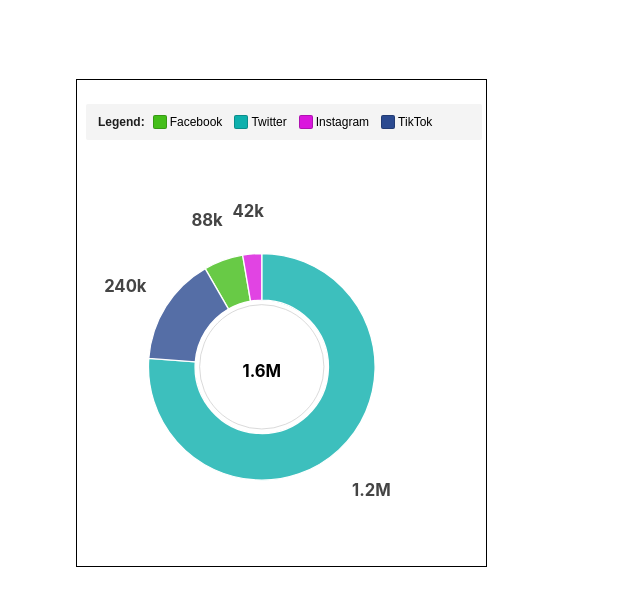
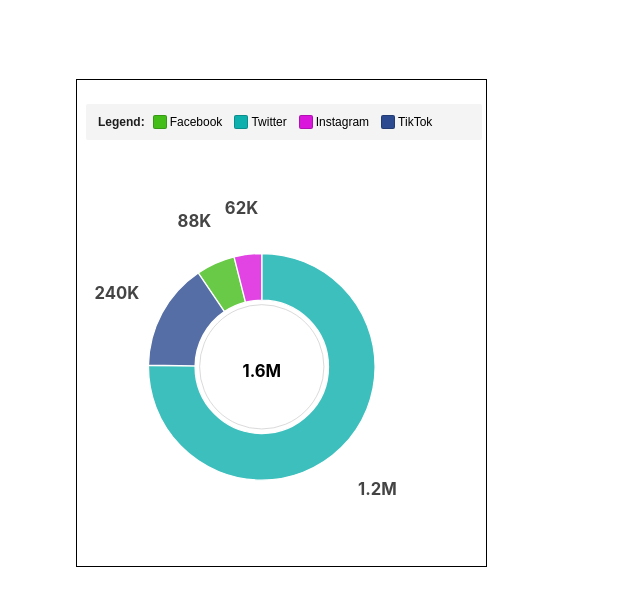
Before and after one commit to banu-drylogics/react-base, a React (Create React App) app: page / in a window 1280 px wide. Shown: the top 606 px of the page, without its empty margins (0-640 px from the left). Built offline with nearby package versions, Linux system fonts and the light colour scheme.

Commit message:
APPS-47999 Refoctored utils.tsx

```diff
--- a/src/components/dount/chartdata.ts
+++ b/src/components/dount/chartdata.ts
@@ -193,6 +193,33 @@ export const dountData = [
     "delta": 1264
   },
   {
+    "key": "Facebook",
+    "id": "4018",
+    "data_for": 1712880000,
+    "data_for_start": 1712880000,
+    "data_for_str": "2024-04-12",
+    "value": 6642,
+    "delta": 1264
+  },
+  {
+    "key": "Facebook",
+    "id": "4018",
+    "data_for": 1712880000,
+    "data_for_start": 1712880000,
+    "data_for_str": "2024-04-12",
+    "value": 6642,
+    "delta": 1264
+  },
+  {
+    "key": "Facebook",
+    "id": "4018",
+    "data_for": 1712880000,
+    "data_for_start": 1712880000,
+    "data_for_str": "2024-04-12",
+    "value": 6642,
+    "delta": 1264
+  },
+  {
     "key": "TikTok",
     "id": "4018",
     "data_for": 1712880000,
@@ -268,3 +295,17 @@ const desiredOrder = ['Facebook', 'Twitter', 'Instagram', 'TikTok'];
 export const colors = ["#43be19", "#0db0ad", '#da16dd', '#2b4a90', '#dd08f0'];
 const ChannelNames = _.map(updatedData, (data: Data) => data.channelName);
 export const legendNames = _.sortBy(ChannelNames, (item: string) => desiredOrder.indexOf(item));
+
+
+export const formatNumber = (num: number) => {
+  const formatLetters = ['', 'K', 'M', 'B', 'T'];
+  const tier = Math.log10(num) / 3 | 0;
+
+  if (tier === 0) return num.toString();
+
+  const suffix = formatLetters[tier];
+  const scale = Math.pow(10, tier * 3);
+  const scaled = num / scale;
+
+  return scaled.toFixed(1) + suffix;
+}
--- a/src/components/dount/utils.tsx
+++ b/src/components/dount/utils.tsx
@@ -1,9 +1,55 @@
 import * as d3 from "d3";
 import './styles.scss';
 import _ from 'lodash';
-import { colors } from "./chartdata";
+import { colors, formatNumber } from "./chartdata";
 import { ModifiedData } from "./types";
-import { format } from "d3";
+
+const createInnerCircle = (svg: d3.Selection<SVGGElement, unknown, null, undefined>, innerHole: number) => {
+  svg
+    .append('g')
+    .attr('class', 'donut-hole')
+    .append('circle')
+    .attr('class', 'donut-hole')
+    .attr('r', innerHole)
+    .attr('fill', 'none')
+    .attr('stroke', '#c7c7c7')
+};
+
+const handleTotalValue = (svg: d3.Selection<SVGGElement, unknown, null, undefined>, totalValue: number) => {
+  svg
+    .select('g.donut-hole')
+    .append('text')
+    .attr('class', 'donut-hole-label__text')
+    .style("text-anchor", "middle")
+    .style("font-size", '25px')
+    .style('font-weight', 'bold')
+    .attr("y", '16px')
+    .text(formatNumber(totalValue));
+};
+
+const formatValue = (value: number): string => {
+  const formattedValue = d3.format(".2s")(value);
+  const uppercaseFormattedValue = formattedValue.toUpperCase();
+  return uppercaseFormattedValue;
+}
+
+const handleValue = (svg: d3.Selection<SVGGElement, unknown, null, undefined>, arcGenerator: d3.PieArcDatum<ModifiedData>[],
+  legendPosition: d3.Arc<any, d3.DefaultArcObject>) => {
+  svg
+    .selectAll('g.arc')
+    .data(arcGenerator)
+    .append('text')
+    .attr('class', 'donut-label')
+    // .text((d) => formatNumber(d.data.value))
+    .text(d => formatValue(d.data.value))
+    .style("fill", '#444')
+    .style("font-size", '12px')
+    .attr('transform', (d: d3.DefaultArcObject) => `translate(${legendPosition.centroid(d)})`)
+    .style("text-anchor", "middle")
+    .style("font-size", '25px')
+    .style('font-weight', 'bold')
+    .attr("y", '16px');
+}
 
 const DrawDonut = (element: HTMLElement, data: ModifiedData[], setTooltipContent: React.Dispatch<React.SetStateAction<{
   content: ModifiedData;
@@ -15,7 +61,7 @@ const DrawDonut = (element: HTMLElement, data: ModifiedData[], setTooltipContent
   const outerRadius = Math.min(width, height) / 2;
   const radius = Math.min(width, height) / 1.3;
   const innerHole = radius / 3.3;
-  const legendPosition = d3.arc().innerRadius(radius / 1.75).outerRadius(radius);
+  const legendPosition = d3.arc().innerRadius(radius / 1.65).outerRadius(radius);
   const totalValue = _.sumBy(data, d => d.value);
   d3.select(element).select("svg").remove();
 
@@ -55,39 +101,9 @@ const DrawDonut = (element: HTMLElement, data: ModifiedData[], setTooltipContent
     .on('mouseout', function hide(_d) {
       setTooltipContent(null);
     });
-
-  svg
-    .append('g')
-    .attr('class', 'donut-hole')
-    .append('circle')
-    .attr('class', 'donut-hole')
-    .attr('r', innerHole)
-    .attr('fill', 'none')
-    .attr('stroke', '#c7c7c7')
-
-  svg
-    .select('g.donut-hole')
-    .append('text')
-    .attr('class', 'donut-hole-label__text')
-    .style("text-anchor", "middle")
-    .style("font-size", '25px')
-    .style('font-weight', 'bold')
-    .attr("y", '16px')
-    .text(format('.2s')(totalValue))
-
-  svg
-    .selectAll('g.arc')
-    .data(arcGenerator)
-    .append('text')
-    .attr('class', 'donut-label')
-    .text((d) => format('.2s')(d.data.value))
-    .style("fill", '#444')
-    .style("font-size", '12px')
-    .attr('transform', (d: d3.DefaultArcObject) => `translate(${legendPosition.centroid(d)})`)
-    .style("text-anchor", "middle")
-    .style("font-size", '25px')
-    .style('font-weight', 'bold')
-    .attr("y", '16px');
+  createInnerCircle(svg, innerHole);
+  handleTotalValue(svg, totalValue);
+  handleValue(svg, arcGenerator, legendPosition);
 };
 
 export default DrawDonut;
```
